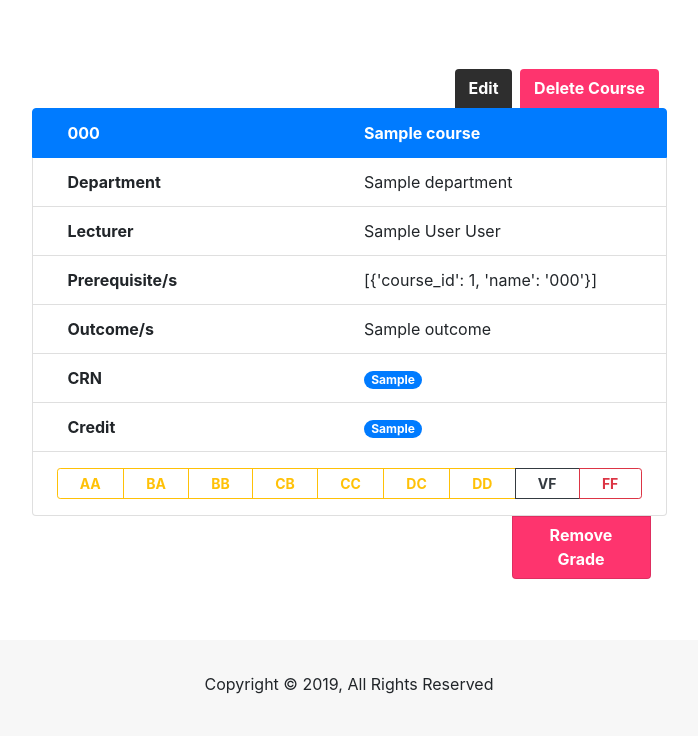
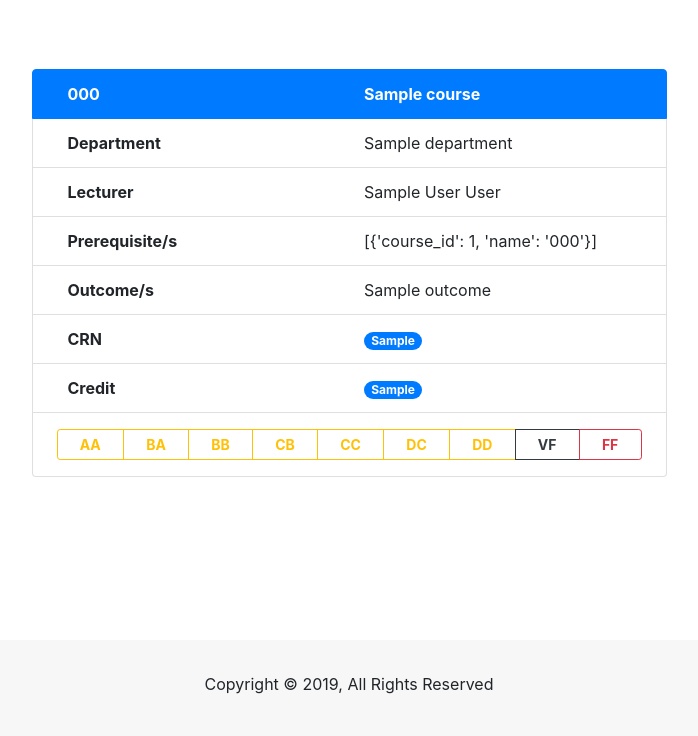
Before and after one commit to itusoft30/degreeOverview, a Flask app: page /course/1 in a window 1280 px wide. Shown: the part 75-811 px from the top of the page, without its empty margins (291-989 px from the left). Run offline with Flask 2, Linux system fonts and the light colour scheme; tables that the repository leaves empty hold one stand-in row (values such as "Sample post"); parts of the project's set-up code (start-up, migrations or seed data) failed here and were passed over; some libraries are stand-ins or nearby versions.

Commit message:
Buttons are working. Homepage finished.

```diff
--- a/project/controllers/coursesController.py
+++ b/project/controllers/coursesController.py
@@ -21,20 +21,26 @@ def courses():
 
 @app.route("/course/<int:course_id>", methods = ['GET', 'POST'])
 def course(course_id):
-    editable = False
+    user_type = ""
     course = getCourseData(course_id)
     studentGrade = GradeSetup(course_id)
 
-    if current_user.is_authenticated and course['insturctorId'] == current_user.user_id:
-        editable = True
+    if current_user.is_authenticated:
+        if course['insturctorId'] == current_user.user_id:
+            user_type = "instructor"
+        elif current_user.isStudent():
+            user_type = "student"
+
     form = StudentGradeForm()
 
     if form.validate_on_submit():
         if not current_user.is_authenticated:
             return redirect(url_for('Login'))
-
-        GradeFormManager(form, current_user.user_id, course_id)
-    return render_template('course.html',edit = editable,form=form, course=course, course_id=course_id, student_grade=studentGrade, title='Courses')
+        if current_user.isStudent():
+            GradeFormManager(form, current_user.user_id, course_id)
+        else:
+            flash("You need to be student to add a grade.")
+    return render_template('course.html', user_type=user_type, form=form, course=course, course_id=course_id, student_grade=studentGrade, title='Courses')
 
 @app.route('/addCourse', methods = ['GET', 'POST'])
 @login_required
@@ -65,7 +71,7 @@ def courseEdit(course_id):
             return redirect(url_for('course',course_id= course_id))
         else:
             flash('Course can not edited.')
-    return render_template('courseEdit.html', form=form, course=course, title='Courses')
+    return render_template('courseAdd.html', form=form, course=course, title='Courses')
 
 @app.route('/deleteCourse/<int:course_id>')
 @login_required
--- a/project/models/dbOperations.py
+++ b/project/models/dbOperations.py
@@ -253,6 +253,13 @@ def getInstructorData(instructor_id):
     userData = RegUser.query.get_or_404(instructor_id)
     instructorData['email'] = userData.email
     instructorData['department'] = Department.query.filter_by(department_id=userData.department_id).first().department_name
+    instructorData['courses'] = getInstructorsCourses(instructor_id)
+    instructorData['course_count'] = len(instructor.courses)
+
+    return instructorData
+
+def getInstructorsCourses(instructor_id):
+    instructor = Instructor.query.get_or_404(instructor_id)
     courseData = {}
     final_courses = []
     for course in instructor.courses:
@@ -262,11 +269,7 @@ def getInstructorData(instructor_id):
         courseData['outcomes'] = getOutcomes(course.course_id)
 
         final_courses.append(courseData.copy())
-
-    instructorData['courses'] = final_courses
-    instructorData['course_count'] = len(instructor.courses)
-
-    return instructorData
+    return final_courses
 
 def getStudentGrade(user_id, course_id):
     studentGrade = Student_Grade.query.filter_by(student_id=user_id, course_id=course_id).first()
--- a/project/templates/course.html
+++ b/project/templates/course.html
@@ -1,20 +1,14 @@
 {% extends "layout.html" %}
 {% block content %}
 
-    {% if edit == True %}
-    <div class="d-flex">
-      <a href="{{ url_for('courseEdit', course_id=course_id )}}" class="cs-std-link float-right text-decoration-none">Edit</a>
-    </div>
-    {% endif %}
-
-
   <div class="row justify-content-center mt-5">
     <div class="col-7 d-flex flex-column">
-
+      {% if user_type == "instructor" %}
       <div class="d-flex justify-content-end">
-        <a href="" id="idDanger" class="btn float-right text-center mr-2" style="border-bottom-left-radius: 0; border-bottom-right-radius: 0; background-color: #2e2e2e;">Edit</a>
-        <a href="" id="idDanger" class="btn float-right text-center mr-2" style="border-bottom-left-radius: 0; border-bottom-right-radius: 0;">Delete Course</a>
+        <a href="{{ url_for('courseEdit', course_id=course_id )}}" id="idDanger" class="btn float-right text-center mr-2" style="border-bottom-left-radius: 0; border-bottom-right-radius: 0; background-color: #2e2e2e;">Edit</a>
+        <a href="{{ url_for('courseDelete', course_id=course_id) }}" id="idDanger" class="btn float-right text-center mr-2" style="border-bottom-left-radius: 0; border-bottom-right-radius: 0;">Delete Course</a>
       </div>
+      {% endif %}
         <ul class="list-group">
 
           <li class="list-group-item d-flex active">
@@ -178,8 +172,9 @@
             </form>
           </li>
         </ul>
-        <a href="#" id="idDanger" class="list-group-item float-right text-center" style="margin-left : 30em; margin-right: 1em;">Remove Grade</a>
-
+        {% if user_type == "student" %}
+        <a href="{{ url_for('deleteGrade', course_id=course_id )}}" id="idDanger" class="list-group-item float-right text-center" style="margin-left : 30em; margin-right: 1em;">Remove Grade</a>
+        {% endif %}
     </div>
   </div>
 {% endblock content%}
--- a/project/templates/profile.html
+++ b/project/templates/profile.html
@@ -41,7 +41,7 @@
       </tbody>
     </table>
 
-    <a href="logout" id="idDanger" class="btn float-right">Logout</a>
+    <a href="{{ url_for('logout') }}" id="idDanger" class="btn float-right">Logout</a>
     <a href="{{ url_for('deleteAccount', user_id=user.user_id) }}" id="idDanger" class="btn float-left">Delete Account</a>
 
 
--- a/project/templates/rootHOME.html
+++ b/project/templates/rootHOME.html
@@ -5,9 +5,9 @@
     {% if userType == 'guest' %}
       <div class="container d-flex flex-column text-center justify-content-center mt-5">
         <h1 class="pt-5 mt-5 mb-5 pb-5" style="font-family: myFont;font-size: 5em; background: white; box-shadow: 0px 5px 10px whitesmoke;">WELCOME TO NEW YORK</h1>
-        <a href="" class="container col-2 csStdLink text-decoration-none ">LOGIN</a>
+        <a href="{{ url_for('Login') }}" class="container col-2 csStdLink text-decoration-none ">LOGIN</a>
         <hr class="container col-1 mt-2">
-        <a href="" class="container col-2 csStdLink text-decoration-none ">REGISTER</a>
+        <a href="{{ url_for('Register') }}" class="container col-2 csStdLink text-decoration-none ">REGISTER</a>
       </div>
     {% else %}
       {% if userType == "student" %}
```
Also changed, not shown: project/controllers/home.py (+14 -3 lines).
